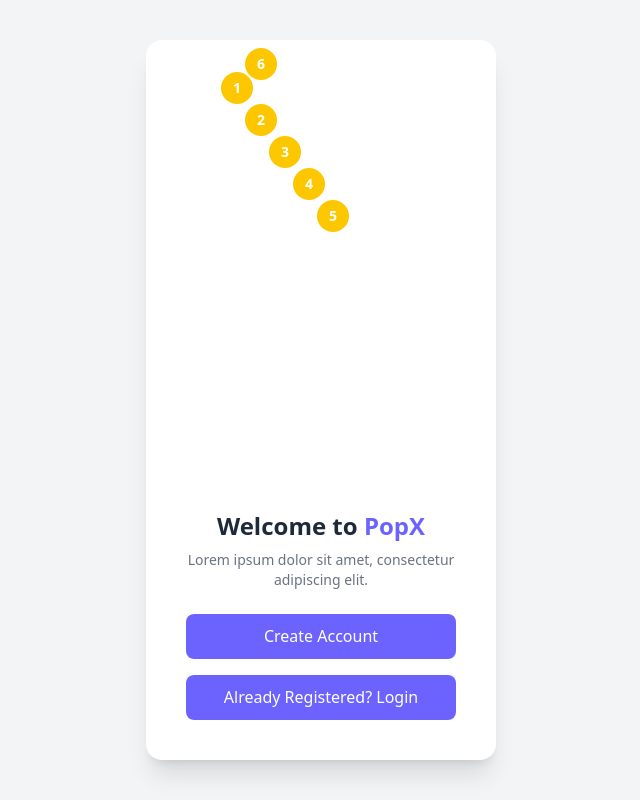
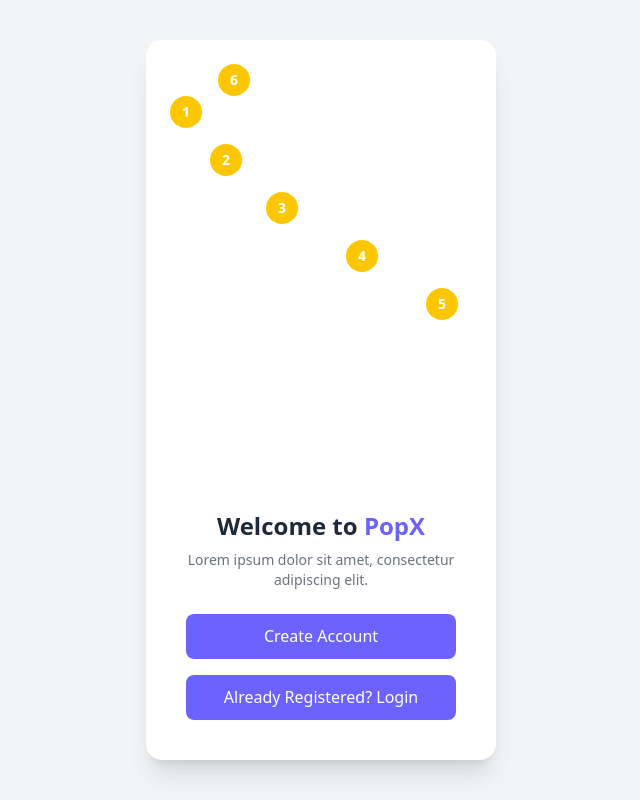
Before and after one commit to hanitha9/educase_frontend_asgn, a React (Vite) app: page / in a window 1280 px wide. Shown: the whole page, without its empty margins (319-959 px from the left). Built offline with nearby package versions, Linux system fonts and the light colour scheme.

Commit message:
Update App.jsx

```diff
--- a/src/App.jsx
+++ b/src/App.jsx
@@ -8,27 +8,42 @@ export default function App() {
       <div className="bg-white shadow-xl w-[350px] h-[720px] rounded-2xl relative overflow-hidden flex flex-col justify-end p-10 text-center">
 
         {/* 🔶 Decorative Top Circles */}
-        <div className="absolute top-8 left-1/2 -translate-x-1/2">
-          <div className="relative w-[200px] h-[200px]">
-            {[1, 2, 3, 4, 5].map((num, index) => (
-              <div
-                key={num}
-                className="absolute w-8 h-8 rounded-full bg-yellow-400 text-white text-sm font-bold flex items-center justify-center"
-                style={{
-                  top: `${index * 32}px`,
-                  left: `${index * 24}px`,
-                }}
-              >
-                {num}
-              </div>
-            ))}
+<div className="absolute top-6 left-6">
+  <div className="relative w-[180px] h-[220px]">
 
-            {/* Circle 6 */}
-            <div className="absolute w-8 h-8 rounded-full bg-yellow-400 text-white text-sm font-bold flex items-center justify-center -top-6 left-6">
-              6
-            </div>
-          </div>
-        </div>
+    {/* 6 */}
+    <div className="absolute top-0 left-12 w-8 h-8 rounded-full bg-yellow-400 text-white text-sm font-bold flex items-center justify-center">
+      6
+    </div>
+
+    {/* 1 */}
+    <div className="absolute top-8 left-0 w-8 h-8 rounded-full bg-yellow-400 text-white text-sm font-bold flex items-center justify-center">
+      1
+    </div>
+
+    {/* 2 */}
+    <div className="absolute top-20 left-10 w-8 h-8 rounded-full bg-yellow-400 text-white text-sm font-bold flex items-center justify-center">
+      2
+    </div>
+
+    {/* 3 */}
+    <div className="absolute top-32 left-24 w-8 h-8 rounded-full bg-yellow-400 text-white text-sm font-bold flex items-center justify-center">
+      3
+    </div>
+
+    {/* 4 */}
+    <div className="absolute top-44 left-44 w-8 h-8 rounded-full bg-yellow-400 text-white text-sm font-bold flex items-center justify-center">
+      4
+    </div>
+
+    {/* 5 */}
+    <div className="absolute top-56 left-64 w-8 h-8 rounded-full bg-yellow-400 text-white text-sm font-bold flex items-center justify-center">
+      5
+    </div>
+
+  </div>
+</div>
+
 
         {/* Content */}
         <h2 className="text-2xl font-bold text-gray-800 mb-2">
```
